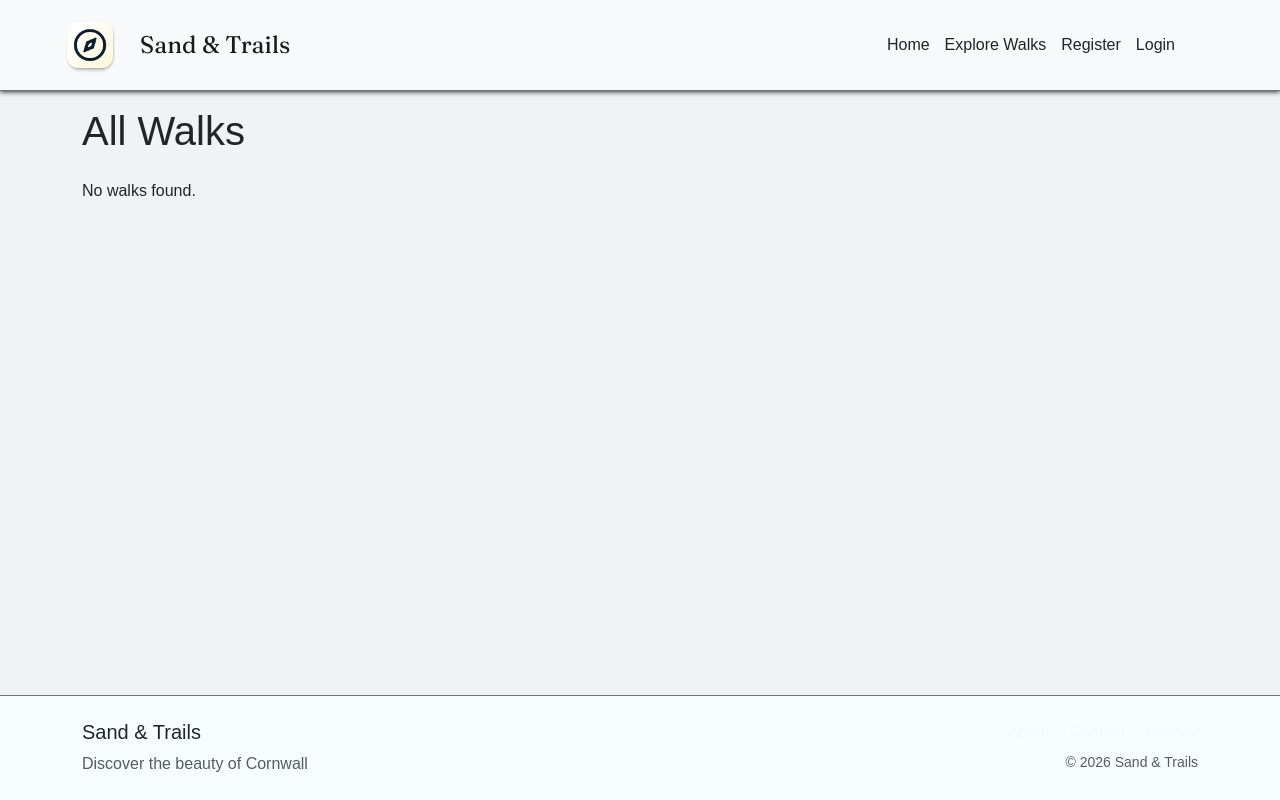
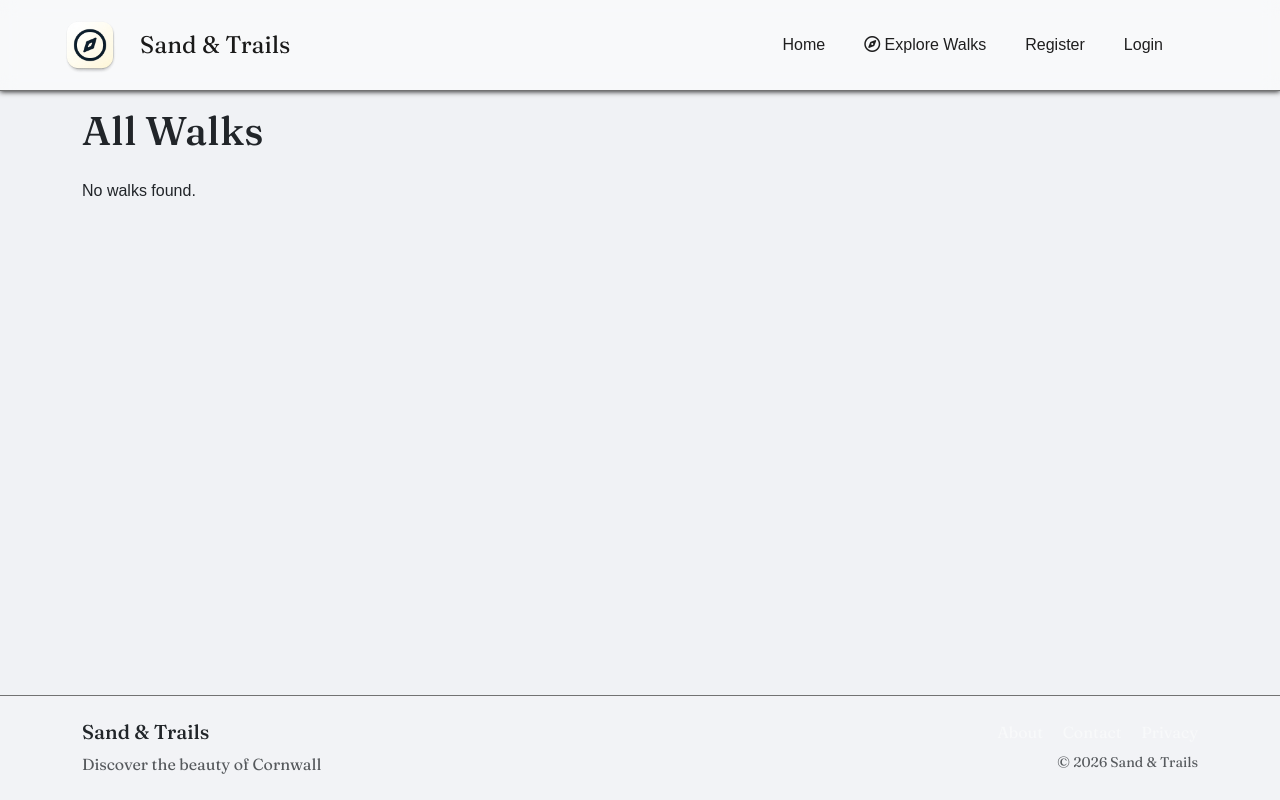
Before and after one commit to cal129/Cornwall_walk, a Django app: page /walks/ in a window 1280 px wide. Run offline with Django 4.2, Linux system fonts and the light colour scheme; data that the repository does not hold is empty; some libraries are stand-ins or nearby versions.

Commit message:
update style and fix post walk bug

```diff
--- a/post_walk/static/post_walk/css/style.css
+++ b/post_walk/static/post_walk/css/style.css
@@ -68,6 +68,10 @@ nav a {
     height: 100%;
 }
 
+h1 {
+    margin: 0;
+    font-family: 'Fraunces', serif;
+}
 
 h2, h3 {
     font-family: 'Fraunces', serif;
@@ -101,9 +105,7 @@ body {
     color: transparent;
 }
 
-h1 {
-    margin: 0;
-}
+
 
 main {
     flex: 1;
@@ -146,7 +148,16 @@ main {
     color: #010101;
 }
 
+.nav-link {
+    color: rgb(31, 31, 31);
+    padding: 8px 12px;
+    border-radius: 20px;
+}
 
+.nav-link:hover {
+    color: #559ac5;
+
+}
 
 /* card styling */
 .card {
@@ -191,7 +202,9 @@ main {
 
 /* Ensure footer is pushed to the bottom in the column flex layout */
 footer {
+    padding-top: 50px;
     margin-top: auto;
-    background-color: rgb(247, 254, 255);
+    background-color: rgba(247, 254, 255, 0.1);
     border-top: 1.2px solid #727272;
+    font-family:fraunces ;
 }
--- a/post_walk/templates/base.html
+++ b/post_walk/templates/base.html
@@ -37,10 +37,10 @@
                     </div>
                 </a>
                 <nav>
-                    <a href="/">Home</a>
-                    <a href="{% url 'walk_list' %}">Explore Walks</a>
+                    <a class="nav-link" href="/">Home</a>
+                    <a class="nav-link" href="{% url 'walk_list' %}"><i class="fa-regular fa-compass"></i> Explore Walks</a>
                     {% if user.is_authenticated %}
-                    <a href="{% url 'walk_create' %}">Add Walk</a>
+                    <a class="nav-link" href="{% url 'walk_create' %}"><i class="fa-solid fa-cloud-arrow-up"></i> Add Walk</a>
                     {% endif %}
 
                     {% if user.is_authenticated %}
@@ -108,7 +108,7 @@
                 </div>
             </div>
         </footer>
-
+<script src="https://kit.fontawesome.com/9513d18648.js" crossorigin="anonymous"></script>
         {% block extra_js %}{% endblock %}
     </body>
 </html>
--- a/post_walk/views.py
+++ b/post_walk/views.py
@@ -64,6 +64,7 @@ def delete_comment(request, comment_id):
         messages.error(request, 'You can only delete your own comments.')
         return redirect('walk_detail', slug=comment.walk.slug)
 
+
 @login_required
 def walk_create(request):
     if request.method == 'POST':
```
Also changed, not shown: post_walk/templates/index.html (+12 -9 lines), post_walk/templates/walks/walk_detail.html (+11 -14 lines).
